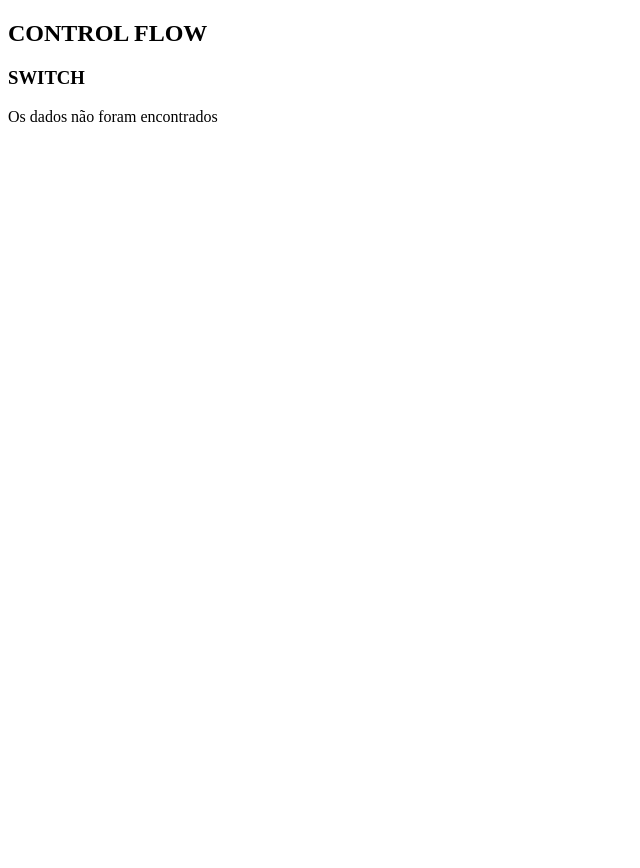
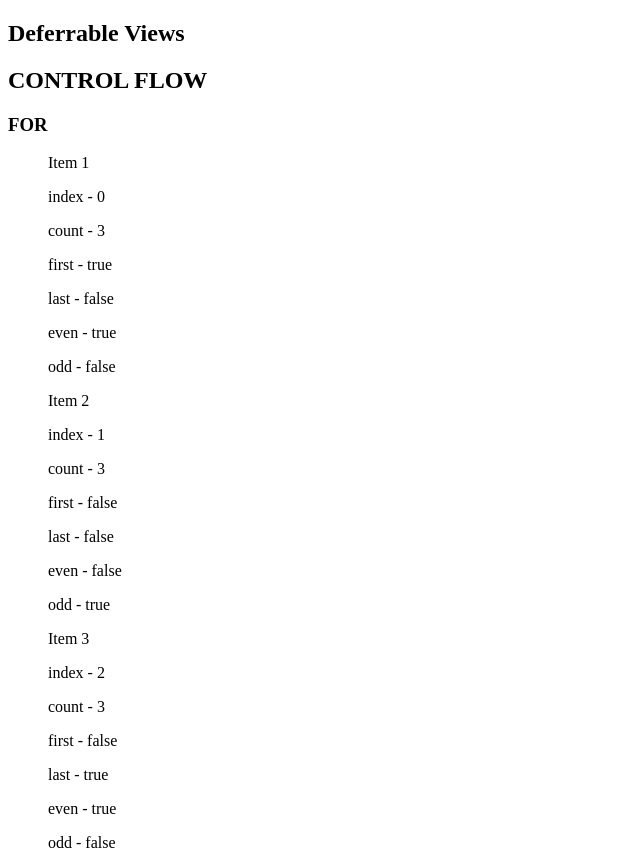
Before and after one commit to JairLopesJunior/curso-angular2-v17-typescript-do-basico-ao-avancado-udemy, an Angular app in the folder meu-primeiro-projeto-latest/: page / in a window 1280 px wide. Shown: the whole page, without its empty margins (0-640 px from the left). Before the commit the page ends 800 px from the top, so only its background shows below. Built offline with nearby package versions, Linux system fonts and the light colour scheme.

Commit message:
feat: Introdução

```diff
--- a/meu-primeiro-projeto-latest/src/app/app.component.html
+++ b/meu-primeiro-projeto-latest/src/app/app.component.html
@@ -1,3 +1,3 @@
 <!--app-control-flow-if></!--app-control-flow-if-->
 
-<app-control-flow-switch></app-control-flow-switch>
+<app-deferrable-views></app-deferrable-views>
--- a/meu-primeiro-projeto-latest/src/app/app.component.ts
+++ b/meu-primeiro-projeto-latest/src/app/app.component.ts
@@ -3,6 +3,7 @@ import { RouterOutlet } from '@angular/router';
 import { ControlFlowIfComponent } from '../control-flow/control-flow-if/control-flow-if.component';
 import { ControlFlowForComponent } from '../control-flow/control-flow-for/control-flow-for.component';
 import { ControlFlowSwitchComponent } from '../control-flow/control-flow-switch/control-flow-switch.component';
+import { DeferrableViewsComponent } from '../deferrable-views/deferrable-views.component';
 
 @Component({
   selector: 'app-root',
@@ -11,7 +12,8 @@ import { ControlFlowSwitchComponent } from '../control-flow/control-flow-switch/
     RouterOutlet,
     ControlFlowIfComponent,
     ControlFlowForComponent,
-    ControlFlowSwitchComponent
+    ControlFlowSwitchComponent,
+    DeferrableViewsComponent
   ],
   templateUrl: './app.component.html',
   styleUrl: './app.component.scss'
--- /dev/null
+++ b/meu-primeiro-projeto-latest/src/deferrable-views/deferrable-views.component.html
@@ -0,0 +1,13 @@
+<h2>
+  Deferrable Views
+</h2>
+
+@defer {
+  <app-control-flow-for></app-control-flow-for>
+} @placeholder {
+  <p>Mostrar antes de carregar algo.</p>
+} @loading {
+  <p>Loading...</p>
+} @error {
+  <p>Loading failed</p>
+}
```
Also changed, not shown: meu-primeiro-projeto-latest/src/deferrable-views/deferrable-views.component.ts (added, +13 -0 lines), meu-primeiro-projeto-latest/src/deferrable-views/deferrable-views.component.scss (added), 1 other file (tests, documents, lock files or other folders).
